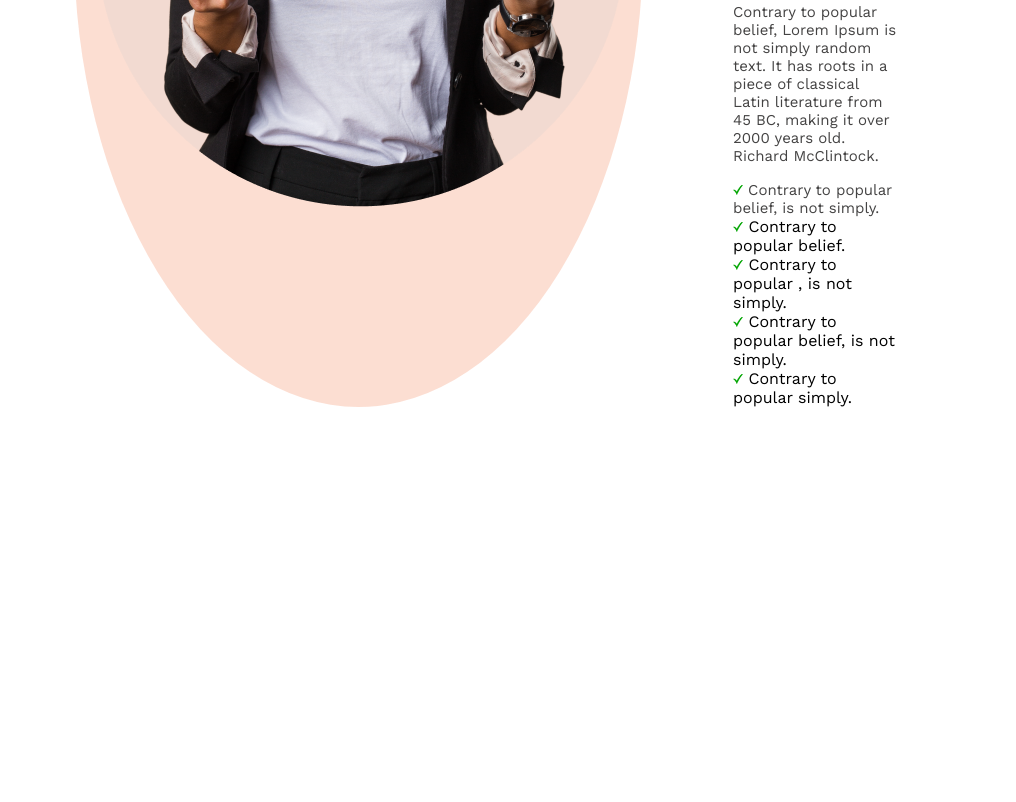
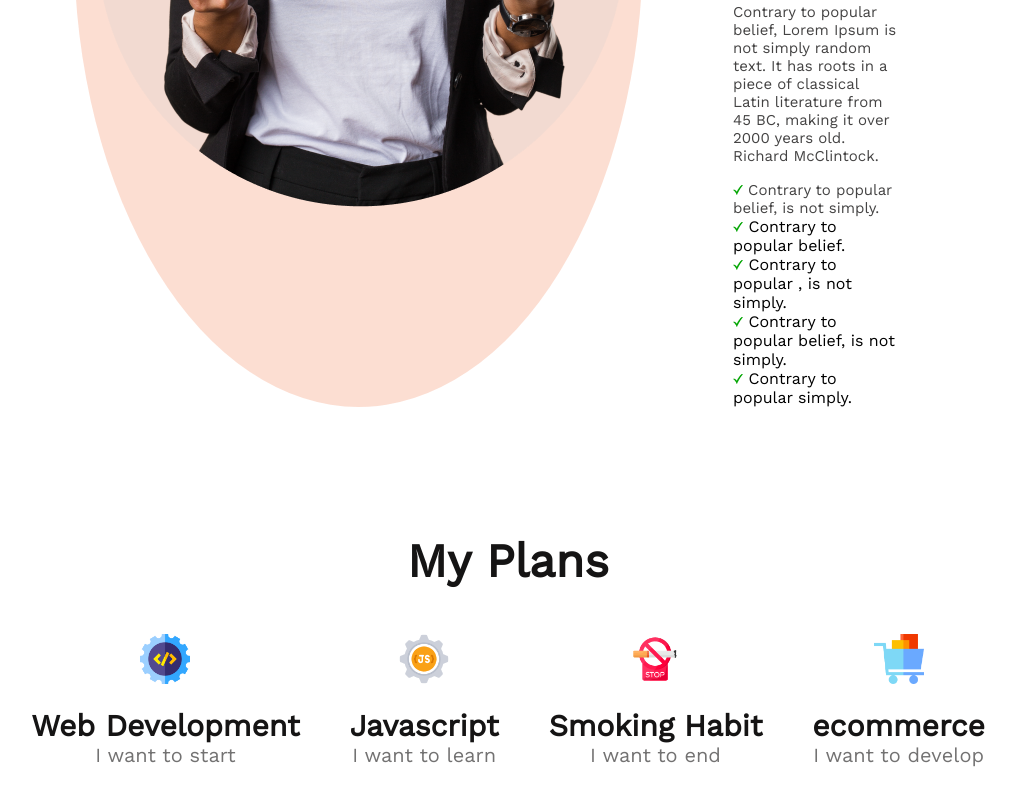
Before and after one commit to Kawsarul-Islam/assignment-01, a plain HTML site: page index.html in a window 1280 px wide. Shown: the part 1367-2169 px from the top of the page, without its empty margins (132-1148 px from the left). Before the commit the page ends 1904 px from the top, so only its background shows below. Drawn offline with nearby package versions, Linux system fonts and the light colour scheme.

Commit message:
added new sections and styles

```diff
--- a/index.html
+++ b/index.html
@@ -1,22 +1,30 @@
 <!DOCTYPE html>
 <html lang="en">
+
 <head>
     <meta charset="UTF-8">
     <meta http-equiv="X-UA-Compatible" content="IE=edge">
     <meta name="viewport" content="width=device-width, initial-scale=1.0">
     <title>New Year New Me</title>
-    <link rel="preconnect" href="https://fonts.googleapis.com"><link rel="preconnect" href="https://fonts.gstatic.com" crossorigin><link href="https://fonts.googleapis.com/css2?family=Work+Sans&display=swap" rel="stylesheet">
+    <link rel="preconnect" href="https://fonts.googleapis.com">
+    <link rel="preconnect" href="https://fonts.gstatic.com" crossorigin>
+    <link href="https://fonts.googleapis.com/css2?family=Work+Sans&display=swap" rel="stylesheet">
     <link rel="stylesheet" href="style.css">
 
 </head>
+
 <body>
     <header>
+
+        <!-- Header sections -->
+
         <div class="header-content">
             <h1 class="header-title">
                 All Thinks Are Possible If You believe
             </h1>
             <p class="header-description">
-                There are many variations of passages of Lorem Ipsum available, but the majority have suffered alteration in some form, by injected humour, or randomized words
+                There are many variations of passages of Lorem Ipsum available, but the majority have suffered
+                alteration in some form, by injected humour, or randomized words
             </p>
             <button class="header-btn">
                 Contact Us
@@ -24,6 +32,9 @@
         </div>
     </header>
     <main>
+
+        <!-- My failures Year Sections -->
+
         <section class="my-year">
             <div class="img-section">
                 <img src="images/person.png" alt="Person">
@@ -31,16 +42,56 @@
             <div class="section-content">
                 <h3 class="section-title">My failures of previous year</h3>
 
-            <p class="section-description">Contrary to popular belief, Lorem Ipsum is not simply random text. It has roots in a piece of classical Latin literature from 45 BC, making it over 2000 years old. Richard McClintock.</p>
+                <p class="section-description">Contrary to popular belief, Lorem Ipsum is not simply random text. It has
+                    roots in a piece of classical Latin literature from 45 BC, making it over 2000 years old. Richard
+                    McClintock.</p>
 
-            <p class="section-list"> <img class="icon" src="images/icons/images.png" alt=""> Contrary to popular belief, is not simply.</p>
+                <p class="section-list"> <img class="icon" src="images/icons/images.png" alt=""> Contrary to popular
+                    belief, is not simply.</p>
                 <p> <img class="icon" src="images/icons/images.png" alt=""> Contrary to popular belief.</p>
                 <p> <img class="icon" src="images/icons/images.png" alt=""> Contrary to popular , is not simply.</p>
-            <p> <img class="icon" src="images/icons/images.png" alt=""> Contrary to popular belief, is not simply.</p>
+                <p> <img class="icon" src="images/icons/images.png" alt=""> Contrary to popular belief, is not simply.
+                </p>
                 <p> <img class="icon" src="images/icons/images.png" alt=""> Contrary to popular simply.</p>
             </div>
         </section>
 
+        <!-- my plan section -->
+
+        <section>
+            <div class="section-title">
+                <h3 class="my-plan">My Plans</h3>
+            </div>
+
+            <div class="skills">
+
+                <div class="skill-sections">
+                    <img class="skills-img" src="images/icons/web.png" alt="web">
+                    <h4 class="skills-list">Web Development</h4>
+                    <p class="skill-description">I want to start</p>
+                </div>
+                <div class="skill-sections">
+                    <img class="skills-img-2" src="images/icons/js.png" alt="js">
+                    <h4 class="skills-list">Javascript</h4>
+                    <p class="skill-description">I want to learn</p>
+                </div>
+
+                <div class="skill-sections">
+                    <img class="skills-img-3" src="images/icons/smoke.png" alt="No Smoke">
+                    <h4 class="skills-list">Smoking Habit</h4>
+                    <p class="skill-description">I want to end</p>
+                </div>
+                <div class="skill-sections">
+                    <img class="skills-img-4" src="images/icons/ecom.png" alt="Commerce">
+                    <h4 class="skills-list">ecommerce</h4>
+                    <p class="skill-description">I want to develop</p>
+                </div>
+
+            </div>
+
+        </section>
+
     </main>
 </body>
+
 </html>
--- a/style.css
+++ b/style.css
@@ -90,3 +90,55 @@
     width: 10px;
     height: 10px;
 }
+
+/* my plan section styles */
+
+.my-plan{
+    text-align: center;
+    margin-bottom: 50px;
+}
+
+.skills{
+    display: flex;
+    justify-content: center;
+    text-align: center;
+    margin-bottom: 123px;
+}
+
+.skill-sections{
+    margin: 0 25px;
+}
+
+.skills-img{
+  width: 50px;
+  height: 50px;
+  margin-bottom: 20px;
+
+}
+.skills-img-2{
+    width: 50px;
+  height: 50px;
+  margin-bottom: 20px;
+}
+.skills-img-3{
+    width: 50px;
+    height: 50px;
+    margin-bottom: 20px;
+}
+.skills-img-4{
+    width: 50px;
+  height: 50px;
+  margin-bottom: 20px;
+}
+
+.skills-list{
+    color: #151414;
+    font-size: 30px;
+    font-weight: 700;
+}
+
+.skill-description{
+    color: #737272;
+    font-size: 20px;
+    font-weight: 500;
+}
```
Lines whose indentation alone changed are shown as unchanged.
